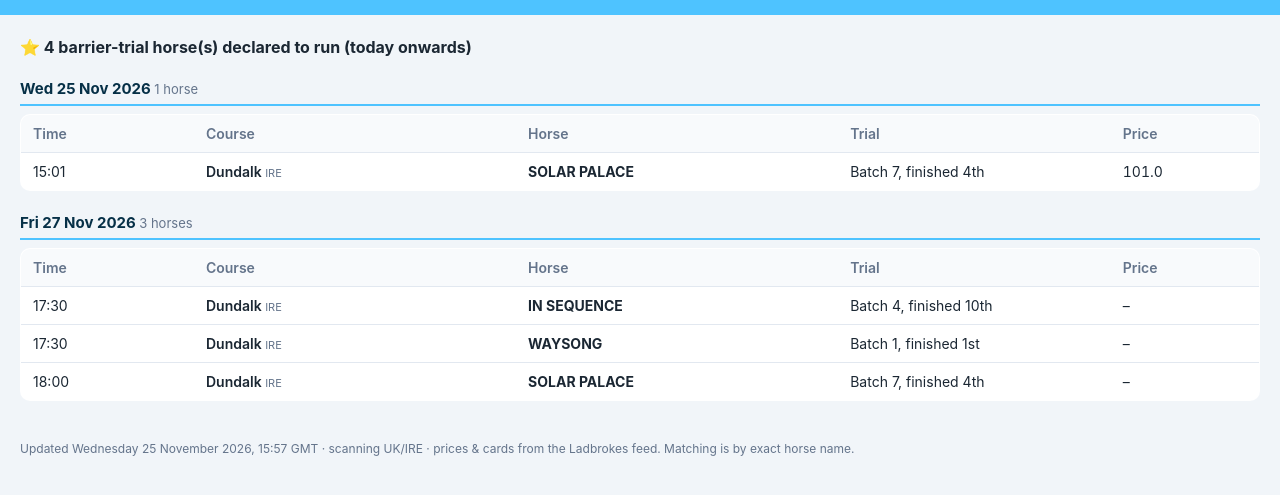
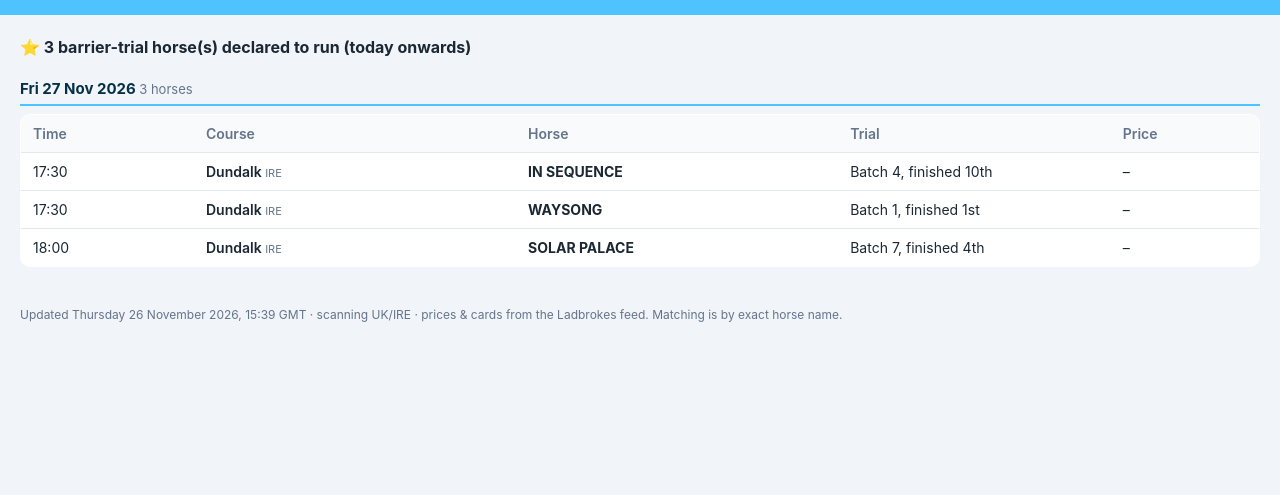
Before and after one commit to iRozz1985/irish-barrier-trials, a plain HTML site: page index.html in a window 1280 px wide. Shown: the part 67-562 px from the top of the page. Drawn offline with Linux system fonts and the light colour scheme.

Commit message:
Update barrier-trial page

```diff
--- a/index.html
+++ b/index.html
@@ -48,14 +48,13 @@
   <p>ITM Barrier Trials – Leopardstown, 26 August &middot; horses declared to run under rules</p>
 </header>
 <main>
-  <p class='count'>&#11088; 4 barrier-trial horse(s) declared to run (today onwards)</p><h2 class='day'>Wed 25 Nov 2026 <span class='daycount'>1 horse</span></h2><table><colgroup><col class='c-time'><col class='c-course'><col class='c-horse'><col class='c-trial'><col class='c-price'></colgroup><thead><tr><th>Time</th><th>Course</th><th>Horse</th><th>Trial</th><th>Price</th></tr></thead><tbody><tr><td class='t'>15:01</td><td class='course'>Dundalk <span class='ctry'>IRE</span></td><td class='horse'>SOLAR PALACE</td><td class='t'>Batch 7, finished 4th</td><td class='num'>101.0</td></tr>
-</tbody></table><h2 class='day'>Fri 27 Nov 2026 <span class='daycount'>3 horses</span></h2><table><colgroup><col class='c-time'><col class='c-course'><col class='c-horse'><col class='c-trial'><col class='c-price'></colgroup><thead><tr><th>Time</th><th>Course</th><th>Horse</th><th>Trial</th><th>Price</th></tr></thead><tbody><tr><td class='t'>17:30</td><td class='course'>Dundalk <span class='ctry'>IRE</span></td><td class='horse'>IN SEQUENCE</td><td class='t'>Batch 4, finished 10th</td><td class='num'>&ndash;</td></tr>
+  <p class='count'>&#11088; 3 barrier-trial horse(s) declared to run (today onwards)</p><h2 class='day'>Fri 27 Nov 2026 <span class='daycount'>3 horses</span></h2><table><colgroup><col class='c-time'><col class='c-course'><col class='c-horse'><col class='c-trial'><col class='c-price'></colgroup><thead><tr><th>Time</th><th>Course</th><th>Horse</th><th>Trial</th><th>Price</th></tr></thead><tbody><tr><td class='t'>17:30</td><td class='course'>Dundalk <span class='ctry'>IRE</span></td><td class='horse'>IN SEQUENCE</td><td class='t'>Batch 4, finished 10th</td><td class='num'>&ndash;</td></tr>
 <tr><td class='t'>17:30</td><td class='course'>Dundalk <span class='ctry'>IRE</span></td><td class='horse'>WAYSONG</td><td class='t'>Batch 1, finished 1st</td><td class='num'>&ndash;</td></tr>
 <tr><td class='t'>18:00</td><td class='course'>Dundalk <span class='ctry'>IRE</span></td><td class='horse'>SOLAR PALACE</td><td class='t'>Batch 7, finished 4th</td><td class='num'>&ndash;</td></tr>
 </tbody></table>
 </main>
 <footer>
-  Updated Wednesday 25 November 2026, 15:57 GMT &middot; scanning UK/IRE &middot;
+  Updated Thursday 26 November 2026, 15:39 GMT &middot; scanning UK/IRE &middot;
   prices &amp; cards from the Ladbrokes feed. Matching is by exact horse name.
 </footer>
 </body>
```
